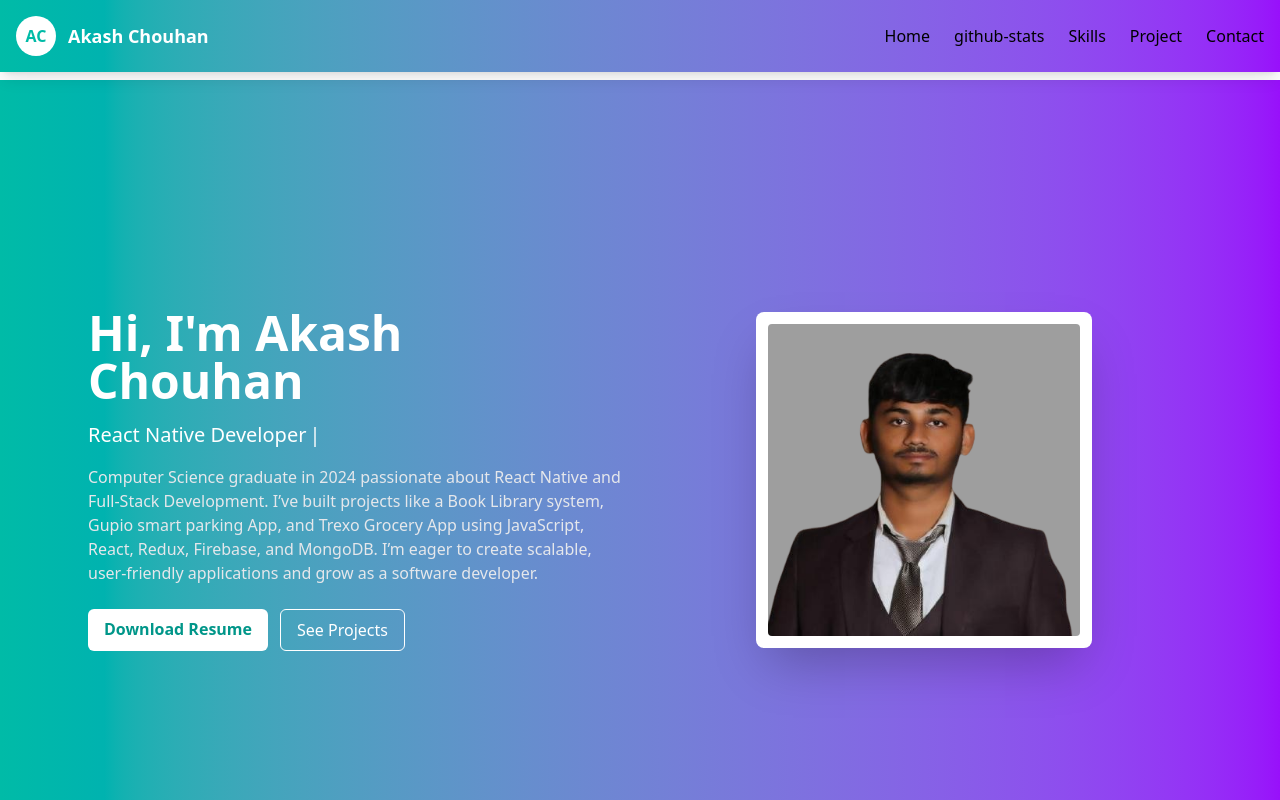
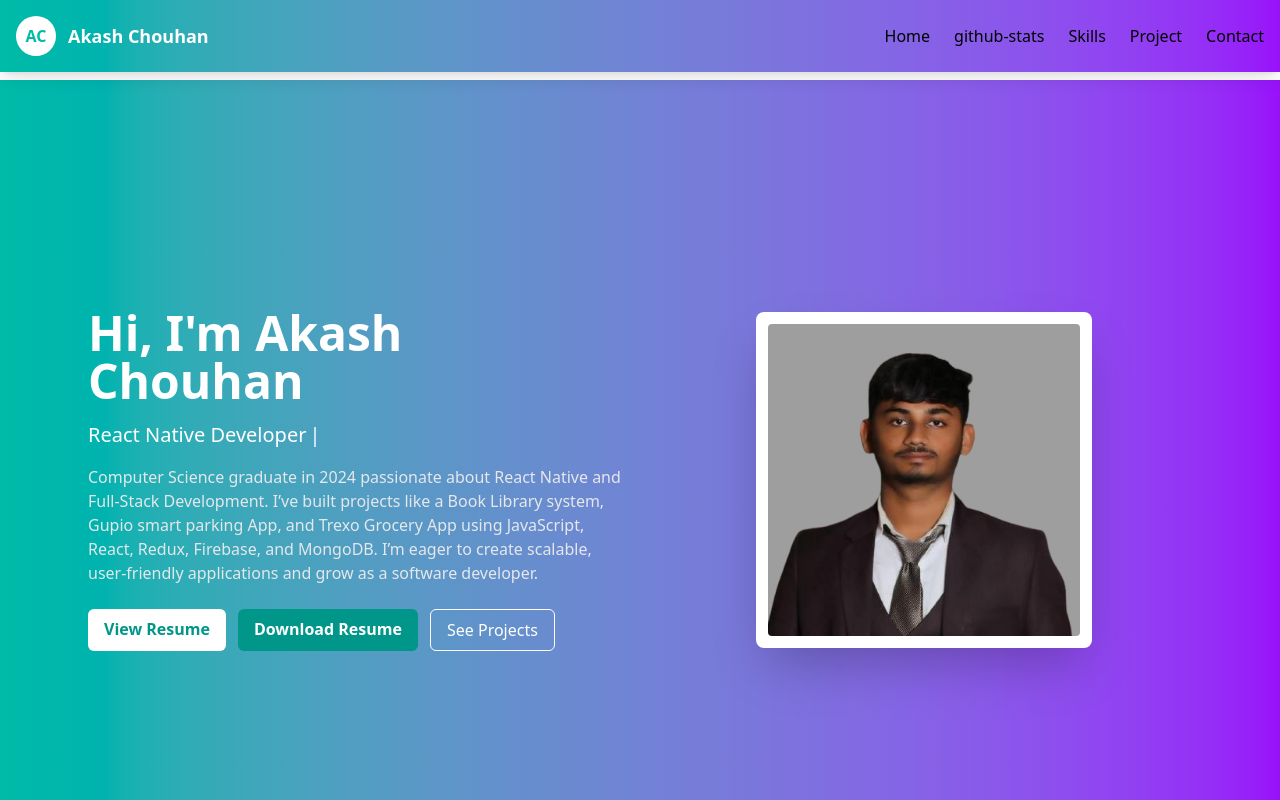
Before and after one commit to ChouhanAkash/final_portfolio, a React (Vite) app: page / in a window 1280 px wide. Shown: the top 800 px of the page. Built offline with nearby package versions, Linux system fonts and the light colour scheme.

Commit message:
updated c ode

```diff
--- a/src/components/Hero.jsx
+++ b/src/components/Hero.jsx
@@ -40,16 +40,26 @@ export default function Hero() {
 
           {/* Buttons */}
           <div className="mt-6 flex gap-3 flex-wrap">
+            {/* View Resume in New Tab */}
             <a
-              href={`${import.meta.env.BASE_URL}AkashResume.pdf`}
-              download="Akash-Chouhan-Resume.pdf"
+              href={`${import.meta.env.BASE_URL}Akash-Chouhan-Resume.pdf`}
               target="_blank"
               rel="noopener noreferrer"
               className="px-4 py-2 rounded-md bg-white text-teal-600 font-semibold hover:bg-gray-200 transition-colors duration-300"
             >
+              View Resume
+            </a>
+
+            {/* Direct Download Resume */}
+            <a
+              href={`${import.meta.env.BASE_URL}Akash-Chouhan-Resume.pdf`}
+              download="Akash-Chouhan-Resume.pdf"
+              className="px-4 py-2 rounded-md bg-teal-600 text-white font-semibold hover:bg-teal-700 transition-colors duration-300"
+            >
               Download Resume
             </a>
 
+            {/* See Projects */}
             <a
               href="#project"
               className="px-4 py-2 rounded-md border border-white hover:bg-white hover:text-teal-600 transition-colors duration-300"
```
Also changed, not shown: 1 other file (tests, documents, lock files or other folders).
